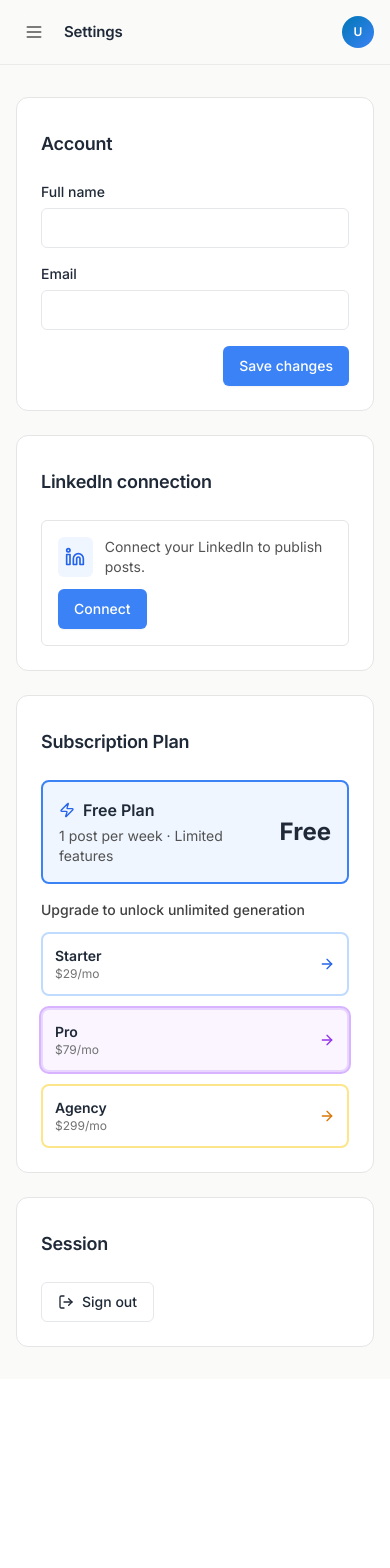
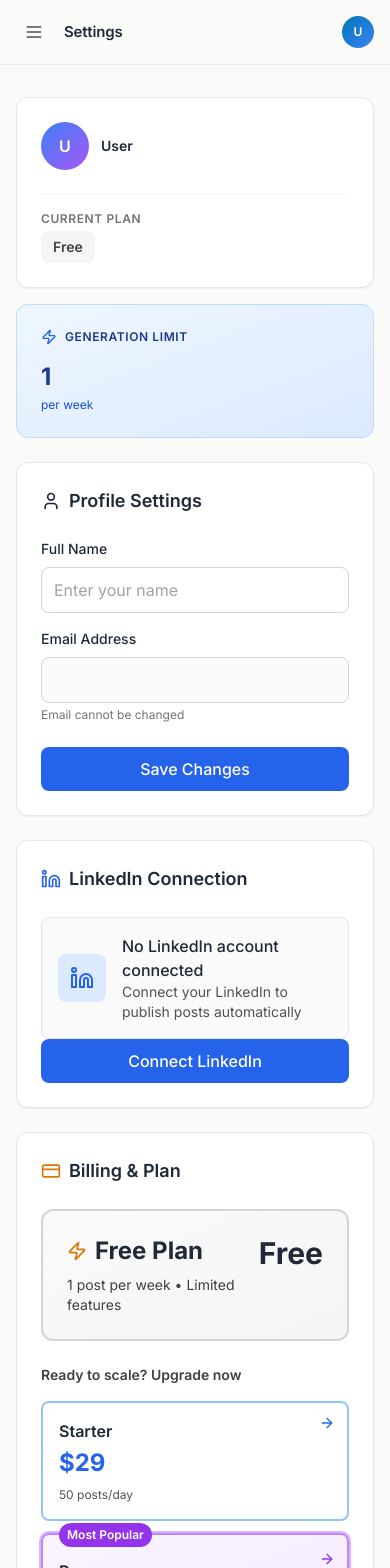
Before and after one commit to moin9224/PostPilot, a Next.js app: page /dashboard/settings in a window 390 px wide. Shown: the top 1568 px of the page. Before the commit the page ends 1379 px from the top, so only its background shows below. Built offline with nearby package versions, Linux system fonts and the light colour scheme.

Commit message:
Complete UI redesign: professional modern settings page with better layout, typography, and visual hierarchy

```diff
--- a/app/dashboard/settings/page.tsx
+++ b/app/dashboard/settings/page.tsx
@@ -1,34 +1,12 @@
 "use client";
 
-import { CheckCircle2, Linkedin, LogOut, Zap, ArrowRight } from "lucide-react";
+import { CheckCircle2, Linkedin, LogOut, Zap, ArrowRight, Lock, User, CreditCard } from "lucide-react";
 import { Suspense, useCallback, useEffect, useState } from "react";
 import { useRouter, useSearchParams } from "next/navigation";
 import Button from "@/components/Common/Button";
-import Card from "@/components/Common/Card";
 import Input from "@/components/Common/Input";
 import { createBrowserClient } from "@supabase/ssr";
 import { cn } from "@/lib/utils";
-
-function SectionTitle({
-  children,
-  eyebrow,
-}: {
-  children: React.ReactNode;
-  eyebrow?: string;
-}) {
-  return (
-    <div className="mb-6">
-      {eyebrow && (
-        <span className="text-xs font-semibold uppercase tracking-[0.12em] text-neutral-500">
-          {eyebrow}
-        </span>
-      )}
-      <h3 className="mt-2 text-lg font-semibold tracking-[-0.015em] text-ink">
-        {children}
-      </h3>
-    </div>
-  );
-}
 
 function SettingsContent() {
   const router = useRouter();
@@ -78,7 +56,6 @@ function SettingsContent() {
       setLinkedinAccount(linkedin);
       setLoading(false);
 
-      // Show upgrade success/cancel notifications
       if (searchParams.get("upgraded") === "1") {
         setNotification({
           type: "success",
@@ -158,200 +135,309 @@ function SettingsContent() {
     );
   }
 
+  const getPlanColor = (p: string) => {
+    switch (p) {
+      case "starter": return "from-blue-50 to-blue-100 border-blue-300";
+      case "pro": return "from-purple-50 to-purple-100 border-purple-300";
+      case "agency": return "from-amber-50 to-amber-100 border-amber-300";
+      default: return "from-neutral-50 to-neutral-100 border-neutral-300";
+    }
+  };
+
+  const getPlanBadgeColor = (p: string) => {
+    switch (p) {
+      case "starter": return "bg-blue-100 text-blue-700";
+      case "pro": return "bg-purple-100 text-purple-700";
+      case "agency": return "bg-amber-100 text-amber-700";
+      default: return "bg-neutral-100 text-neutral-700";
+    }
+  };
+
   return (
-    <div className="mx-auto max-w-3xl space-y-6">
-      {/* Account */}
-      <Card>
-        <SectionTitle>Account</SectionTitle>
-        <div className="grid grid-cols-1 gap-4 sm:grid-cols-2">
-          <Input
-            label="Full name"
-            value={name}
-            onChange={(e) => setName(e.target.value)}
-          />
-          <Input
-            label="Email"
-            type="email"
-            value={email}
-            disabled
-          />
-        </div>
-        <div className="mt-4 flex justify-end">
-          <Button onClick={handleSave} loading={saving}>
-            Save changes
-          </Button>
-        </div>
-      </Card>
-
-      {/* LinkedIn connection */}
-      <Card>
-        <SectionTitle>LinkedIn connection</SectionTitle>
-        {linkedinAccount ? (
-          <div className="flex flex-col gap-3 sm:flex-row sm:items-center sm:justify-between rounded-md border border-neutral-200 p-4">
-            <div className="flex items-center gap-3">
-              {linkedinAccount.profile_photo_url ? (
-                <img
-                  src={linkedinAccount.profile_photo_url}
-                  alt={linkedinAccount.profile_name}
-                  className="h-10 w-10 rounded-full object-cover"
-                />
-              ) : (
-                <span className="flex h-10 w-10 items-center justify-center rounded-md bg-brand/10 text-brand">
-                  <Linkedin className="h-5 w-5" />
-                </span>
-              )}
-              <div className="min-w-0">
-                <p className="flex items-center gap-1.5 text-sm font-medium text-ink">
-                  Connected
-                  <CheckCircle2 className="h-4 w-4 text-success flex-shrink-0" />
-                </p>
-                <p className="truncate text-xs text-neutral-500">
-                  {linkedinAccount.profile_name} · {linkedinAccount.profile_email}
-                </p>
-              </div>
-            </div>
-            <div className="flex gap-2">
-              <a href="/api/auth/linkedin/authorize">
-                <Button variant="secondary" size="sm">
-                  Reconnect
-                </Button>
-              </a>
-              <Button variant="danger" size="sm" onClick={handleDisconnectLinkedIn}>
-                Disconnect
-              </Button>
-            </div>
-          </div>
-        ) : (
-          <div className="flex flex-col gap-3 sm:flex-row sm:items-center sm:justify-between rounded-md border border-neutral-200 p-4">
-            <div className="flex items-center gap-3">
-              <span className="flex h-10 w-10 items-center justify-center rounded-md bg-blue-50 text-blue-600">
-                <Linkedin className="h-5 w-5" />
-              </span>
-              <p className="text-sm text-neutral-600">
-                Connect your LinkedIn to publish posts.
-              </p>
-            </div>
-            <a href="/api/auth/linkedin/authorize">
-              <Button>Connect</Button>
-            </a>
-          </div>
-        )}
-      </Card>
-
+    <div className="mx-auto max-w-5xl">
       {/* Notification */}
       {notification && (
         <div
           className={cn(
-            "rounded-lg px-4 py-3 text-sm font-medium",
+            "mb-6 rounded-xl px-4 py-3 text-sm font-medium animate-fade-in",
             notification.type === "success"
-              ? "bg-emerald-50 text-emerald-800"
-              : "bg-red-50 text-red-800"
+              ? "bg-emerald-50 border border-emerald-200 text-emerald-800"
+              : "bg-red-50 border border-red-200 text-red-800"
           )}
         >
           {notification.message}
         </div>
       )}
 
-      {/* Plan */}
-      <Card>
-        <SectionTitle>Subscription Plan</SectionTitle>
+      <div className="grid gap-6 md:grid-cols-3">
+        {/* Left Sidebar */}
         <div className="space-y-4">
-          {/* Current Plan */}
-          <div className="rounded-lg border-2 border-blue-500 bg-blue-50 p-4">
-            <div className="flex items-center justify-between">
+          {/* Account Profile Card */}
+          <div className="rounded-xl bg-white border border-neutral-200 p-6 shadow-sm">
+            <div className="flex items-center gap-3 mb-6">
+              <div className="w-12 h-12 rounded-full bg-gradient-to-br from-blue-500 to-purple-500 flex items-center justify-center text-white font-semibold">
+                {name.charAt(0).toUpperCase() || "U"}
+              </div>
+              <div className="min-w-0">
+                <p className="font-semibold text-ink text-sm truncate">{name || "User"}</p>
+                <p className="text-xs text-neutral-500 truncate">{email}</p>
+              </div>
+            </div>
+
+            <div className="space-y-3 border-t border-neutral-100 pt-4">
               <div>
-                <p className="font-semibold text-ink capitalize flex items-center gap-2">
+                <p className="text-xs font-semibold uppercase tracking-wider text-neutral-500 mb-1">Current Plan</p>
+                <div className={cn("px-3 py-1.5 rounded-lg inline-flex", getPlanBadgeColor(plan))}>
+                  <p className="text-sm font-semibold capitalize">{plan === "free" ? "Free" : plan}</p>
+                </div>
+              </div>
+            </div>
+          </div>
+
+          {/* Quick Stats */}
+          <div className="rounded-xl bg-gradient-to-br from-blue-50 to-blue-100 border border-blue-200 p-6">
+            <div className="flex items-center gap-2 mb-4">
               <Zap className="h-4 w-4 text-blue-600" />
+              <p className="text-xs font-semibold uppercase tracking-wider text-blue-900">Generation Limit</p>
+            </div>
+            <p className="text-2xl font-bold text-blue-900">
+              {plan === "free" ? "1" : plan === "starter" ? "50" : plan === "pro" ? "500" : "∞"}
+            </p>
+            <p className="text-xs text-blue-700 mt-1">{plan === "free" ? "per week" : "per day"}</p>
+          </div>
+        </div>
+
+        {/* Right Content */}
+        <div className="md:col-span-2 space-y-6">
+          {/* Profile Settings */}
+          <div className="rounded-xl bg-white border border-neutral-200 p-6 shadow-sm">
+            <div className="flex items-center gap-2 mb-6">
+              <User className="h-5 w-5 text-ink" />
+              <h2 className="text-lg font-semibold text-ink">Profile Settings</h2>
+            </div>
+
+            <div className="grid grid-cols-1 gap-4">
+              <div>
+                <label className="block text-sm font-medium text-ink mb-2">Full Name</label>
+                <input
+                  type="text"
+                  value={name}
+                  onChange={(e) => setName(e.target.value)}
+                  className="w-full px-3 py-2.5 rounded-lg border border-neutral-300 bg-white text-ink placeholder-neutral-400 focus:outline-none focus:ring-2 focus:ring-blue-500 focus:border-transparent"
+                  placeholder="Enter your name"
+                />
+              </div>
+              <div>
+                <label className="block text-sm font-medium text-ink mb-2">Email Address</label>
+                <input
+                  type="email"
+                  value={email}
+                  disabled
+                  className="w-full px-3 py-2.5 rounded-lg border border-neutral-300 bg-neutral-50 text-neutral-500 cursor-not-allowed"
+                />
+                <p className="text-xs text-neutral-500 mt-1">Email cannot be changed</p>
+              </div>
+            </div>
+
+            <button
+              onClick={handleSave}
+              disabled={saving}
+              className="mt-6 w-full px-4 py-2.5 rounded-lg bg-blue-600 hover:bg-blue-700 text-white font-medium disabled:opacity-50 disabled:cursor-not-allowed transition-colors"
+            >
+              {saving ? "Saving..." : "Save Changes"}
+            </button>
+          </div>
+
+          {/* LinkedIn Connection */}
+          <div className="rounded-xl bg-white border border-neutral-200 p-6 shadow-sm">
+            <div className="flex items-center gap-2 mb-6">
+              <Linkedin className="h-5 w-5 text-blue-600" />
+              <h2 className="text-lg font-semibold text-ink">LinkedIn Connection</h2>
+            </div>
+
+            {linkedinAccount ? (
+              <div className="space-y-4">
+                <div className="flex items-center gap-4 p-4 rounded-lg bg-gradient-to-r from-blue-50 to-blue-100 border border-blue-200">
+                  {linkedinAccount.profile_photo_url ? (
+                    <img
+                      src={linkedinAccount.profile_photo_url}
+                      alt={linkedinAccount.profile_name}
+                      className="h-12 w-12 rounded-full object-cover border-2 border-white"
+                    />
+                  ) : (
+                    <div className="h-12 w-12 rounded-full bg-blue-600 flex items-center justify-center text-white">
+                      <Linkedin className="h-6 w-6" />
+                    </div>
+                  )}
+                  <div className="flex-1 min-w-0">
+                    <p className="flex items-center gap-2 font-semibold text-ink">
+                      {linkedinAccount.profile_name}
+                      <CheckCircle2 className="h-4 w-4 text-green-600 flex-shrink-0" />
+                    </p>
+                    <p className="text-sm text-neutral-600">{linkedinAccount.profile_email}</p>
+                  </div>
+                </div>
+                <div className="flex gap-2">
+                  <a href="/api/auth/linkedin/authorize" className="flex-1">
+                    <button className="w-full px-4 py-2.5 rounded-lg bg-neutral-100 hover:bg-neutral-200 text-ink font-medium transition-colors">
+                      Reconnect
+                    </button>
+                  </a>
+                  <button
+                    onClick={handleDisconnectLinkedIn}
+                    className="flex-1 px-4 py-2.5 rounded-lg bg-red-50 hover:bg-red-100 text-red-700 font-medium transition-colors border border-red-200"
+                  >
+                    Disconnect
+                  </button>
+                </div>
+              </div>
+            ) : (
+              <div className="space-y-4">
+                <div className="flex items-center gap-4 p-4 rounded-lg bg-neutral-50 border border-neutral-200">
+                  <div className="h-12 w-12 rounded-lg bg-blue-100 flex items-center justify-center text-blue-600 flex-shrink-0">
+                    <Linkedin className="h-6 w-6" />
+                  </div>
+                  <div>
+                    <p className="font-medium text-ink">No LinkedIn account connected</p>
+                    <p className="text-sm text-neutral-600">Connect your LinkedIn to publish posts automatically</p>
+                  </div>
+                </div>
+                <a href="/api/auth/linkedin/authorize">
+                  <button className="w-full px-4 py-2.5 rounded-lg bg-blue-600 hover:bg-blue-700 text-white font-medium transition-colors">
+                    Connect LinkedIn
+                  </button>
+                </a>
+              </div>
+            )}
+          </div>
+
+          {/* Billing & Plan */}
+          <div className="rounded-xl bg-white border border-neutral-200 p-6 shadow-sm">
+            <div className="flex items-center gap-2 mb-6">
+              <CreditCard className="h-5 w-5 text-amber-600" />
+              <h2 className="text-lg font-semibold text-ink">Billing & Plan</h2>
+            </div>
+
+            {/* Current Plan Display */}
+            <div className={cn("rounded-xl border-2 p-6 mb-6 bg-gradient-to-br", getPlanColor(plan))}>
+              <div className="flex items-start justify-between">
+                <div>
+                  <div className="flex items-center gap-2 mb-2">
+                    <Zap className="h-5 w-5 text-amber-600" />
+                    <p className="text-2xl font-bold text-ink capitalize">
                       {plan === "free" ? "Free" : plan.charAt(0).toUpperCase() + plan.slice(1)} Plan
                     </p>
-                <p className="mt-1 text-sm text-neutral-600">
+                  </div>
+                  <p className="text-neutral-700 text-sm">
                     {plan === "free"
-                    ? "1 post per week · Limited features"
+                      ? "1 post per week • Limited features"
                       : plan === "starter"
-                    ? "$29/month · 50 posts per day · Full features"
+                      ? "50 posts per day • Full features"
                       : plan === "pro"
-                    ? "$79/month · 500 posts per day · All features"
-                    : "$299/month · Unlimited posts · Priority support"}
+                      ? "500 posts per day • All features + Analytics"
+                      : "Unlimited posts • Priority support"}
                   </p>
                 </div>
                 <div className="text-right">
-                <p className="text-2xl font-bold text-ink">
-                  {plan === "free" ? "Free" : plan === "starter" ? "$29" : plan === "pro" ? "$79" : "$299"}
+                  <p className="text-3xl font-bold text-ink">
+                    {plan === "free" ? "Free" : "$" + (plan === "starter" ? "29" : plan === "pro" ? "79" : "299")}
                   </p>
-                {plan !== "free" && <p className="text-xs text-neutral-500">/month</p>}
+                  {plan !== "free" && <p className="text-sm text-neutral-600">/month</p>}
                 </div>
               </div>
             </div>
 
             {/* Upgrade Options */}
             {plan === "free" && (
-            <div className="space-y-3">
-              <p className="text-sm font-medium text-neutral-700">Upgrade to unlock unlimited generation</p>
+              <div className="space-y-4">
+                <p className="text-sm font-semibold text-neutral-700 mb-4">Ready to scale? Upgrade now</p>
                 <div className="grid gap-3 sm:grid-cols-3">
+                  {/* Starter */}
                   <button
                     onClick={() => handleUpgrade("starter")}
                     disabled={upgrading}
-                  className="flex items-center justify-between rounded-lg border-2 border-blue-200 bg-white p-3 hover:bg-blue-50 disabled:opacity-50"
+                    className="relative group rounded-lg border-2 border-blue-300 bg-white p-4 text-left hover:shadow-md hover:border-blue-400 transition-all disabled:opacity-50 disabled:cursor-not-allowed"
                   >
-                  <div className="text-left">
-                    <p className="font-semibold text-sm text-ink">Starter</p>
-                    <p className="text-xs text-neutral-500">$29/mo</p>
+                    <p className="font-semibold text-ink mb-1">Starter</p>
+                    <p className="text-2xl font-bold text-blue-600 mb-2">$29</p>
+                    <p className="text-xs text-neutral-600">50 posts/day</p>
+                    <div className="absolute top-3 right-3 text-blue-600 group-hover:translate-x-1 transition-transform">
+                      <ArrowRight className="h-4 w-4" />
                     </div>
-                  <ArrowRight className="h-4 w-4 text-blue-600" />
                   </button>
+
+                  {/* Pro (Highlighted) */}
                   <button
                     onClick={() => handleUpgrade("pro")}
                     disabled={upgrading}
-                  className="flex items-center justify-between rounded-lg border-2 border-purple-200 bg-purple-50 p-3 hover:bg-purple-100 disabled:opacity-50 ring-2 ring-purple-300"
+                    className="relative group rounded-lg border-2 border-purple-400 bg-gradient-to-br from-purple-50 to-purple-100 p-4 text-left hover:shadow-lg hover:border-purple-500 transition-all ring-2 ring-purple-300 disabled:opacity-50 disabled:cursor-not-allowed"
                   >
-                  <div className="text-left">
-                    <p className="font-semibold text-sm text-ink">Pro</p>
-                    <p className="text-xs text-neutral-500">$79/mo</p>
+                    <div className="absolute -top-3 left-4 bg-purple-600 text-white text-xs font-semibold px-2 py-1 rounded-full">Most Popular</div>
+                    <p className="font-semibold text-ink mb-1 mt-2">Pro</p>
+                    <p className="text-2xl font-bold text-purple-600 mb-2">$79</p>
+                    <p className="text-xs text-neutral-600">500 posts/day</p>
+                    <div className="absolute top-4 right-3 text-purple-600 group-hover:translate-x-1 transition-transform">
+                      <ArrowRight className="h-4 w-4" />
                     </div>
-                  <ArrowRight className="h-4 w-4 text-purple-600" />
                   </button>
+
+                  {/* Agency */}
                   <button
                     onClick={() => handleUpgrade("agency")}
                     disabled={upgrading}
-                  className="flex items-center justify-between rounded-lg border-2 border-amber-200 bg-white p-3 hover:bg-amber-50 disabled:opacity-50"
+                    className="relative group rounded-lg border-2 border-amber-300 bg-white p-4 text-left hover:shadow-md hover:border-amber-400 transition-all disabled:opacity-50 disabled:cursor-not-allowed"
                   >
-                  <div className="text-left">
-                    <p className="font-semibold text-sm text-ink">Agency</p>
-                    <p className="text-xs text-neutral-500">$299/mo</p>
+                    <p className="font-semibold text-ink mb-1">Agency</p>
+                    <p className="text-2xl font-bold text-amber-600 mb-2">$299</p>
+                    <p className="text-xs text-neutral-600">Unlimited</p>
+                    <div className="absolute top-3 right-3 text-amber-600 group-hover:translate-x-1 transition-transform">
+                      <ArrowRight className="h-4 w-4" />
                     </div>
-                  <ArrowRight className="h-4 w-4 text-amber-600" />
                   </button>
                 </div>
-              {upgrading && <p className="text-xs text-neutral-500 text-center">Redirecting to Stripe...</p>}
+                {upgrading && <p className="text-sm text-center text-neutral-500 mt-4">Redirecting to Stripe...</p>}
               </div>
             )}
 
             {plan !== "free" && (
-            <div className="rounded-lg bg-emerald-50 p-4 border border-emerald-200">
-              <p className="text-sm font-medium text-emerald-900">✓ Thank you for upgrading!</p>
-              <p className="text-xs text-emerald-700 mt-1">
-                You can manage your subscription, update payment method, or cancel anytime on Stripe.
+              <div className="rounded-lg bg-gradient-to-r from-emerald-50 to-emerald-100 border border-emerald-300 p-4">
+                <div className="flex items-start gap-3">
+                  <CheckCircle2 className="h-5 w-5 text-emerald-600 flex-shrink-0 mt-0.5" />
+                  <div>
+                    <p className="font-semibold text-emerald-900">You're all set!</p>
+                    <p className="text-sm text-emerald-800 mt-0.5">
+                      Manage billing, change payment method, or cancel anytime on Stripe.
                     </p>
+                  </div>
+                </div>
               </div>
             )}
           </div>
-      </Card>
 
-      {/* Logout */}
-      <Card>
-        <SectionTitle>Session</SectionTitle>
-        <Button variant="secondary" onClick={handleLogout}>
+          {/* Danger Zone */}
+          <div className="rounded-xl bg-white border border-red-200 p-6 shadow-sm">
+            <div className="flex items-center gap-2 mb-6">
+              <Lock className="h-5 w-5 text-red-600" />
+              <h2 className="text-lg font-semibold text-ink">Danger Zone</h2>
+            </div>
+            <p className="text-sm text-neutral-600 mb-4">Sign out of your account on this device</p>
+            <button
+              onClick={handleLogout}
+              className="w-full px-4 py-2.5 rounded-lg bg-red-50 hover:bg-red-100 text-red-700 font-medium border border-red-200 transition-colors flex items-center justify-center gap-2"
+            >
               <LogOut className="h-4 w-4" />
               Sign out
-        </Button>
-      </Card>
+            </button>
+          </div>
+        </div>
+      </div>
     </div>
   );
 }
 
 export default function SettingsPage() {
   return (
-    <Suspense fallback={<div>Loading...</div>}>
+    <Suspense fallback={<div className="py-12 text-center text-neutral-500">Loading settings...</div>}>
       <SettingsContent />
     </Suspense>
   );
```
Lines whose indentation alone changed are shown as unchanged.
